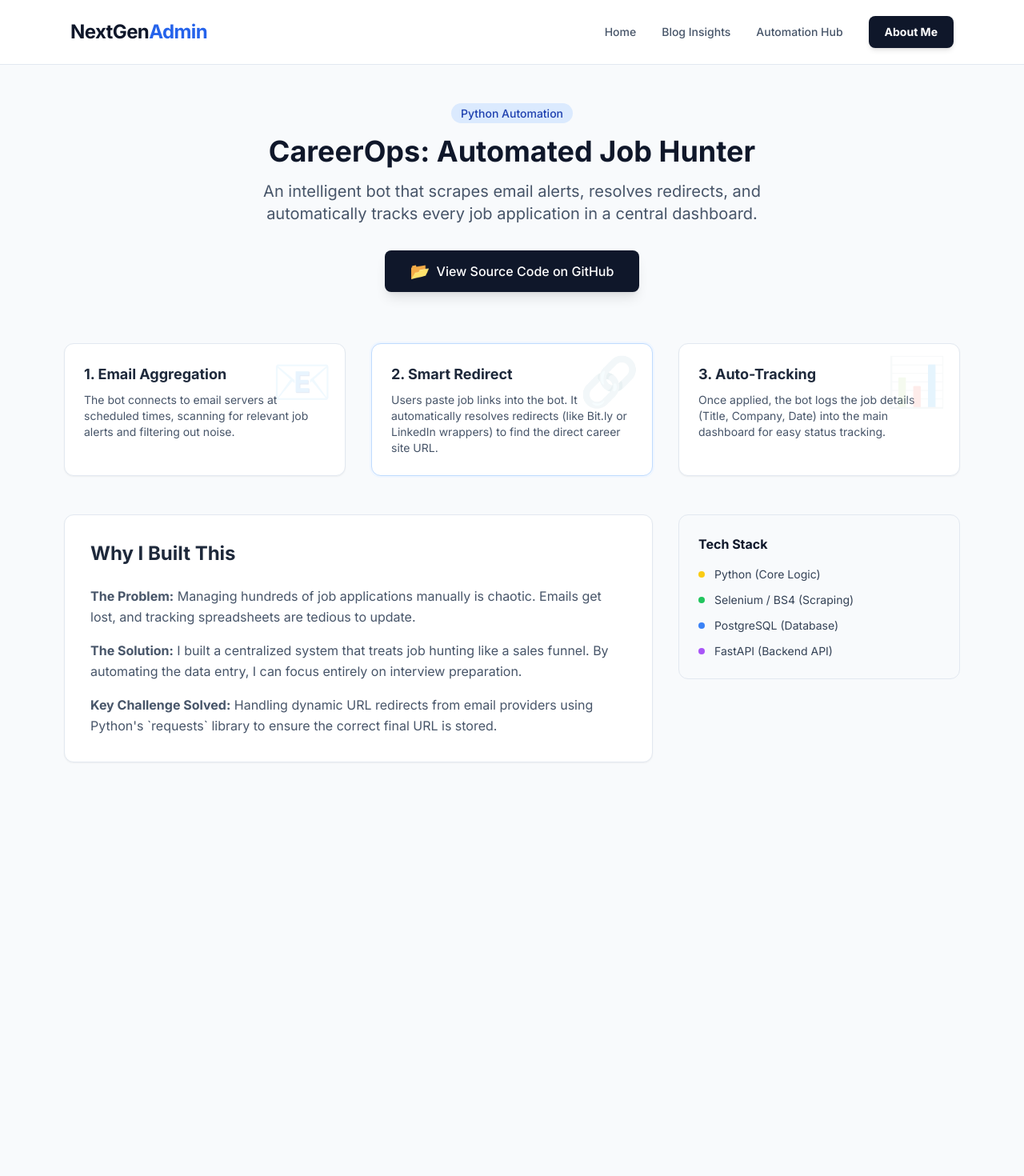
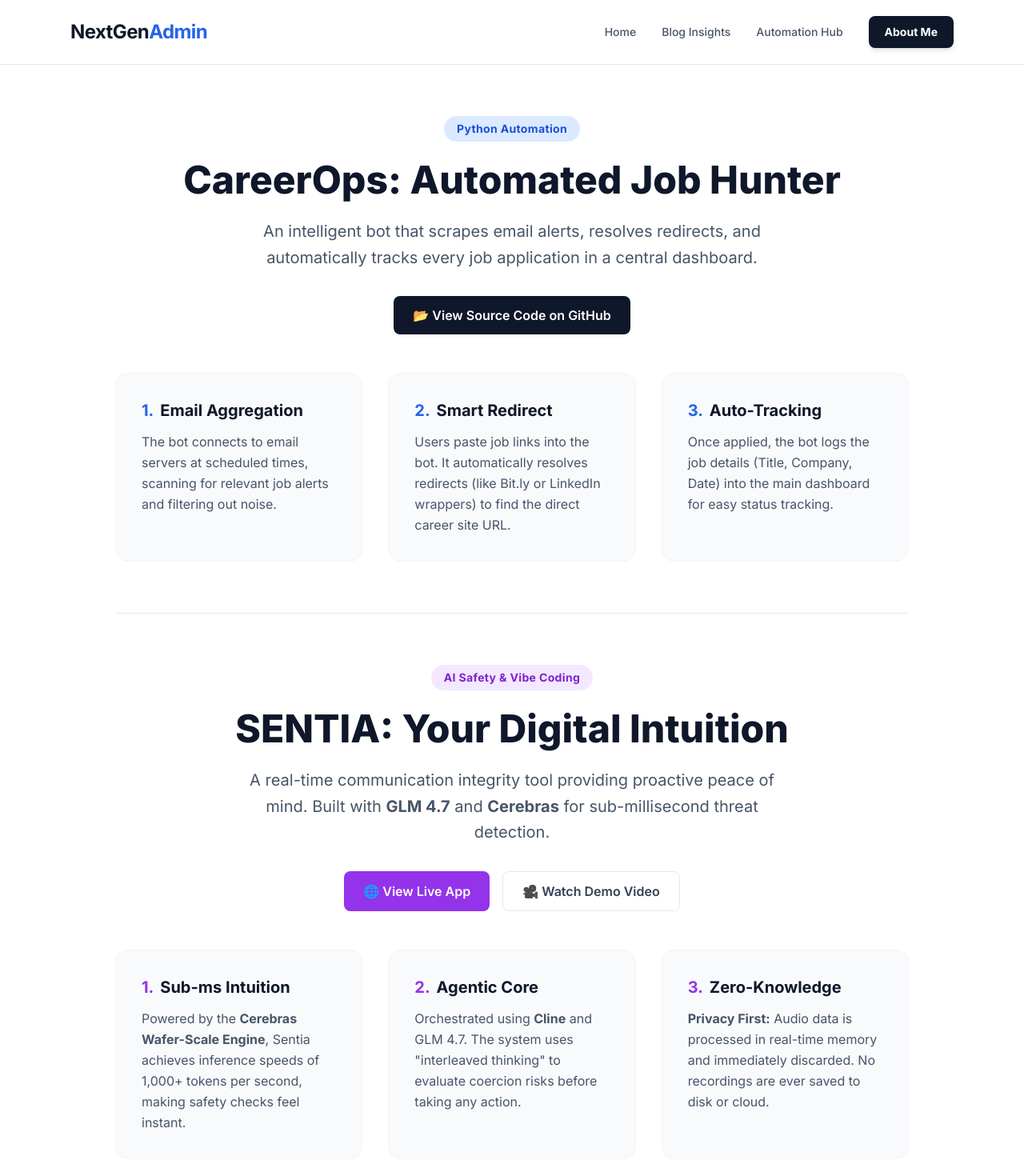
Before and after one commit to Sindhuja16-coder/my-sysadmin-portfolio, a Next.js app in the folder frontend/: page /careerops in a window 1280 px wide. Shown: the top 1470 px of the page at 80% size. Before the commit the page ends 1001 px from the top, so only its background shows below. Built offline with nearby package versions, Linux system fonts and the light colour scheme.

Commit message:
Add Sentia to Automation Hub and fix spacing

```diff
--- a/frontend/src/app/careerops/page.tsx
+++ b/frontend/src/app/careerops/page.tsx
@@ -1,102 +1,133 @@
 import Navbar from "../components/Navbar";
-import Link from "next/link";
 
-export default function CareerOps() {
+export default function AutomationHub() {
   return (
-    <div className="min-h-screen bg-slate-50">
+    <div className="min-h-screen bg-white">
       <Navbar />
-      <main className="max-w-6xl mx-auto px-4 py-12">
 
-        {/* HERO SECTION */}
-        <div className="text-center mb-16">
-          <span className="bg-blue-100 text-blue-800 text-sm font-medium px-3 py-1 rounded-full">
+      <main className="max-w-5xl mx-auto px-4 py-16">
+
+        {/* ========================================= */}
+        {/* PROJECT 1: CAREEROPS                      */}
+        {/* ========================================= */}
+
+        <div className="text-center mb-12">
+          <span className="inline-block px-4 py-1.5 rounded-full bg-blue-100 text-blue-700 font-bold text-sm tracking-wide mb-6">
             Python Automation
           </span>
-          <h1 className="text-4xl font-bold text-slate-900 mt-4 mb-4">
+          <h1 className="text-4xl md:text-5xl font-extrabold text-slate-900 mb-6 leading-tight">
             CareerOps: Automated Job Hunter
           </h1>
-          <p className="text-xl text-slate-600 max-w-2xl mx-auto mb-8">
+          <p className="text-xl text-slate-600 max-w-2xl mx-auto leading-relaxed">
             An intelligent bot that scrapes email alerts, resolves redirects, and automatically tracks every job application in a central dashboard.
           </p>
 
-          {/* YOUR ACTUAL GITHUB LINK */}
-          <div className="flex justify-center gap-4">
-            <Link
-              href="https://github.com/Sindhuja16-coder/CareerOps"
+          <div className="mt-8 flex justify-center">
+            <a
+              href="https://github.com/SindhujaMyadam/CareerOps"
               target="_blank"
-              className="flex items-center gap-2 bg-slate-900 text-white px-8 py-3 rounded-lg font-medium hover:bg-slate-800 transition-colors shadow-lg hover:shadow-xl transform hover:-translate-y-1"
+              className="px-6 py-3 bg-slate-900 text-white font-semibold rounded-lg hover:bg-slate-800 transition-colors flex items-center gap-2"
             >
-              <span className="text-xl">📂</span> View Source Code on GitHub
-            </Link>
+              📂 View Source Code on GitHub
+            </a>
           </div>
         </div>
 
-        {/* WORKFLOW DIAGRAM */}
-        <div className="grid grid-cols-1 md:grid-cols-3 gap-8 mb-12">
-          {/* Step 1 */}
-          <div className="bg-white p-6 rounded-xl border border-slate-200 shadow-sm relative overflow-hidden">
-            <div className="absolute top-0 right-0 p-4 opacity-10 text-6xl">📧</div>
-            <h3 className="text-lg font-bold text-slate-800 mb-2">1. Email Aggregation</h3>
-            <p className="text-slate-600 text-sm">
+        {/* CareerOps Features - Reduced margin-bottom from mb-32 to mb-16 */}
+        <div className="grid grid-cols-1 md:grid-cols-3 gap-8 mb-16">
+          <div className="p-8 bg-slate-50 rounded-2xl border border-slate-100">
+            <h3 className="text-xl font-bold text-slate-900 mb-3 flex items-center gap-2">
+              <span className="text-blue-600">1.</span> Email Aggregation
+            </h3>
+            <p className="text-slate-600 leading-relaxed">
               The bot connects to email servers at scheduled times, scanning for relevant job alerts and filtering out noise.
             </p>
           </div>
-
-          {/* Step 2 */}
-          <div className="bg-white p-6 rounded-xl border border-blue-200 shadow-sm relative overflow-hidden ring-2 ring-blue-50">
-            <div className="absolute top-0 right-0 p-4 opacity-10 text-6xl">🔗</div>
-            <h3 className="text-lg font-bold text-slate-800 mb-2">2. Smart Redirect</h3>
-            <p className="text-slate-600 text-sm">
+          <div className="p-8 bg-slate-50 rounded-2xl border border-slate-100">
+            <h3 className="text-xl font-bold text-slate-900 mb-3 flex items-center gap-2">
+              <span className="text-blue-600">2.</span> Smart Redirect
+            </h3>
+            <p className="text-slate-600 leading-relaxed">
               Users paste job links into the bot. It automatically resolves redirects (like Bit.ly or LinkedIn wrappers) to find the direct career site URL.
             </p>
           </div>
-
-          {/* Step 3 */}
-          <div className="bg-white p-6 rounded-xl border border-slate-200 shadow-sm relative overflow-hidden">
-            <div className="absolute top-0 right-0 p-4 opacity-10 text-6xl">📊</div>
-            <h3 className="text-lg font-bold text-slate-800 mb-2">3. Auto-Tracking</h3>
-            <p className="text-slate-600 text-sm">
+          <div className="p-8 bg-slate-50 rounded-2xl border border-slate-100">
+            <h3 className="text-xl font-bold text-slate-900 mb-3 flex items-center gap-2">
+              <span className="text-blue-600">3.</span> Auto-Tracking
+            </h3>
+            <p className="text-slate-600 leading-relaxed">
               Once applied, the bot logs the job details (Title, Company, Date) into the main dashboard for easy status tracking.
             </p>
           </div>
         </div>
 
-        {/* TECHNICAL DETAILS */}
-        <div className="grid grid-cols-1 lg:grid-cols-3 gap-8">
-          <div className="lg:col-span-2 bg-white p-8 rounded-xl shadow-sm border border-slate-200">
-            <h2 className="text-2xl font-bold text-slate-800 mb-6">Why I Built This</h2>
-            <div className="space-y-4 text-slate-600 leading-relaxed">
-              <p>
-                <strong>The Problem:</strong> Managing hundreds of job applications manually is chaotic. Emails get lost, and tracking spreadsheets are tedious to update.
-              </p>
-              <p>
-                <strong>The Solution:</strong> I built a centralized system that treats job hunting like a sales funnel. By automating the data entry, I can focus entirely on interview preparation.
-              </p>
-              <p>
-                <strong>Key Challenge Solved:</strong> Handling dynamic URL redirects from email providers using Python's `requests` library to ensure the correct final URL is stored.
-              </p>
-            </div>
+
+        {/* ========================================= */}
+        {/* DIVIDER - Reduced spacing                 */}
+        {/* ========================================= */}
+        <div className="w-full h-px bg-slate-200 mb-16"></div>
+
+
+        {/* ========================================= */}
+        {/* PROJECT 2: SENTIA                         */}
+        {/* ========================================= */}
+
+        <div className="text-center mb-12">
+          {/* Tag is Purple to distinguish AI project */}
+          <span className="inline-block px-4 py-1.5 rounded-full bg-purple-100 text-purple-700 font-bold text-sm tracking-wide mb-6">
+            AI Safety & Vibe Coding
+          </span>
+          <h1 className="text-4xl md:text-5xl font-extrabold text-slate-900 mb-6 leading-tight">
+            SENTIA: Your Digital Intuition
+          </h1>
+          <p className="text-xl text-slate-600 max-w-2xl mx-auto leading-relaxed">
+            A real-time communication integrity tool providing proactive peace of mind.
+            Built with <strong>GLM 4.7</strong> and <strong>Cerebras</strong> for sub-millisecond threat detection.
+          </p>
+
+          <div className="mt-8 flex justify-center gap-4 flex-wrap">
+            <a
+              href="https://sentia-sandy.vercel.app"
+              target="_blank"
+              className="px-6 py-3 bg-purple-600 text-white font-semibold rounded-lg hover:bg-purple-700 transition-colors flex items-center gap-2"
+            >
+              🌐 View Live App
+            </a>
+            <a
+              href="https://drive.google.com/file/d/1vRAPPd9Sj0oo27s5TAfO2SjB_j2a-0eG/view?usp=sharing"
+              target="_blank"
+              className="px-6 py-3 bg-white border border-slate-200 text-slate-700 font-semibold rounded-lg hover:bg-slate-50 transition-colors flex items-center gap-2"
+            >
+              🎥 Watch Demo Video
+            </a>
           </div>
+        </div>
 
-          {/* Tech Stack Side Panel */}
-          <div className="space-y-6">
-            <div className="bg-slate-50 p-6 rounded-xl border border-slate-200">
-              <h3 className="font-bold text-slate-900 mb-4">Tech Stack</h3>
-              <ul className="space-y-3">
-                <li className="flex items-center gap-3 text-sm text-slate-700">
-                  <span className="w-2 h-2 bg-yellow-400 rounded-full"></span> Python (Core Logic)
-                </li>
-                <li className="flex items-center gap-3 text-sm text-slate-700">
-                  <span className="w-2 h-2 bg-green-500 rounded-full"></span> Selenium / BS4 (Scraping)
-                </li>
-                <li className="flex items-center gap-3 text-sm text-slate-700">
-                  <span className="w-2 h-2 bg-blue-500 rounded-full"></span> PostgreSQL (Database)
-                </li>
-                <li className="flex items-center gap-3 text-sm text-slate-700">
-                  <span className="w-2 h-2 bg-purple-500 rounded-full"></span> FastAPI (Backend API)
-                </li>
-              </ul>
-            </div>
+        {/* Sentia Features */}
+        <div className="grid grid-cols-1 md:grid-cols-3 gap-8 mb-20">
+          <div className="p-8 bg-slate-50 rounded-2xl border border-slate-100">
+            <h3 className="text-xl font-bold text-slate-900 mb-3 flex items-center gap-2">
+              <span className="text-purple-600">1.</span> Sub-ms Intuition
+            </h3>
+            <p className="text-slate-600 leading-relaxed">
+              Powered by the <strong>Cerebras Wafer-Scale Engine</strong>, Sentia achieves inference speeds of 1,000+ tokens per second, making safety checks feel instant.
+            </p>
+          </div>
+          <div className="p-8 bg-slate-50 rounded-2xl border border-slate-100">
+            <h3 className="text-xl font-bold text-slate-900 mb-3 flex items-center gap-2">
+              <span className="text-purple-600">2.</span> Agentic Core
+            </h3>
+            <p className="text-slate-600 leading-relaxed">
+              Orchestrated using <strong>Cline</strong> and GLM 4.7. The system uses "interleaved thinking" to evaluate coercion risks before taking any action.
+            </p>
+          </div>
+          <div className="p-8 bg-slate-50 rounded-2xl border border-slate-100">
+            <h3 className="text-xl font-bold text-slate-900 mb-3 flex items-center gap-2">
+              <span className="text-purple-600">3.</span> Zero-Knowledge
+            </h3>
+            <p className="text-slate-600 leading-relaxed">
+              <strong>Privacy First:</strong> Audio data is processed in real-time memory and immediately discarded. No recordings are ever saved to disk or cloud.
+            </p>
           </div>
         </div>
 
--- a/frontend/src/app/page.tsx
+++ b/frontend/src/app/page.tsx
@@ -16,11 +16,11 @@ export default function Home() {
         {/* Projects Grid */}
         <div className="grid grid-cols-1 md:grid-cols-2 lg:grid-cols-3 gap-6">
 
-          {/* --- FEATURED PROJECT: SENTIA (Premium Purple Tint) --- */}
-          <div className="col-span-1 md:col-span-2 lg:col-span-3 bg-gradient-to-br from-purple-50 via-white to-purple-50 p-8 rounded-2xl shadow-md border border-purple-100 hover:shadow-lg transition-all relative overflow-hidden">
+          {/* --- FEATURED PROJECT: SENTIA --- */}
+          <div className="col-span-1 md:col-span-2 lg:col-span-3 bg-gradient-to-br from-purple-50 via-white to-purple-50 p-8 rounded-2xl shadow-md border border-purple-200 relative overflow-hidden group">
 
-            {/* Optional: Subtle decorative blur for premium feel */}
-            <div className="absolute top-0 right-0 w-32 h-32 bg-purple-100 rounded-full blur-3xl opacity-50 -mr-10 -mt-10 pointer-events-none"></div>
+            {/* Decorative Blur */}
+            <div className="absolute top-0 right-0 w-32 h-32 bg-purple-100 rounded-full blur-3xl opacity-50 -mr-16 -mt-16"></div>
 
             <div className="relative z-10">
               <div className="flex flex-col md:flex-row justify-between items-start md:items-center mb-6">
@@ -29,61 +29,84 @@ export default function Home() {
                   <div>
                     <h2 className="text-3xl font-bold text-slate-900">SENTIA: Your Digital Intuition</h2>
                     <div className="flex flex-wrap gap-2 mt-1">
-                      <span className="text-purple-700 font-bold text-sm tracking-wide">🏆 HACKATHON WINNER</span>
+                      <span className="text-purple-700 font-bold text-sm tracking-wide">🤝 HACKATHON PARTICIPANT</span>
                       <span className="text-slate-400 text-sm">•</span>
-                      <span className="text-slate-600 font-medium text-sm">Vibe Coding</span>
+                      <span className="text-slate-600 font-medium text-sm">24-Hour Sprint</span>
                       <span className="text-slate-400 text-sm">•</span>
                       <span className="text-slate-600 font-medium text-sm">AI Safety</span>
                     </div>
                   </div>
                 </div>
+
+                {/* Updated Buttons with Drive Video Link */}
+                <div className="mt-4 md:mt-0 flex flex-wrap gap-3">
                   <a
-                  href="https://lnkd.in/gatGiubJ"
+                    href="https://sentia-sandy.vercel.app"
                     target="_blank"
                     rel="noopener noreferrer"
-                  className="mt-6 md:mt-0 bg-purple-600 text-white px-6 py-3 rounded-lg font-semibold hover:bg-purple-700 hover:shadow-lg hover:-translate-y-0.5 transition-all flex items-center gap-2"
+                    className="px-5 py-2 bg-purple-600 text-white font-semibold rounded-lg hover:bg-purple-700 transition-colors shadow-sm flex items-center gap-2"
                   >
-                  View Live App <span>→</span>
+                    🌐 View Live <span>→</span>
                   </a>
+                  <a
+                    href="https://drive.google.com/file/d/1vRAPPd9Sj0oo27s5TAfO2SjB_j2a-0eG/view?usp=sharing"
+                    target="_blank"
+                    rel="noopener noreferrer"
+                    className="px-5 py-2 bg-white text-purple-700 font-semibold rounded-lg border border-purple-200 hover:bg-purple-50 transition-colors flex items-center gap-2"
+                  >
+                    🎥 Watch Video <span>→</span>
+                  </a>
+                  {/* Link to the new Detail Page we are about to create */}
+                  <Link
+                    href="/sentia"
+                    className="px-5 py-2 text-slate-600 font-medium hover:text-purple-700 transition-colors flex items-center gap-2"
+                  >
+                    📖 Read Case Study <span>→</span>
+                  </Link>
+                </div>
               </div>
 
               <p className="text-slate-700 mb-8 text-lg leading-relaxed max-w-4xl">
-                An AI-powered "Digital Intuition" app built with <strong>Vibe Coding</strong> and <strong>Agentic AI</strong>.
-                It uses <strong>Cerebras AI</strong> for sub-millisecond pattern recognition to detect threats during calls while maintaining
+                An AI-powered "Digital Intuition" app built during the <strong>GLM 4.7 x Cerebras Hackathon</strong>.
+                It uses <strong>Cerebras AI</strong> for sub-millisecond pattern recognition to detect threats dynamically, ensuring
                 <strong> Zero-Knowledge privacy</strong> (audio is discarded immediately).
               </p>
 
-              {/* Specs Box - Now White for Contrast */}
+              {/* Specs Box */}
               <div className="grid grid-cols-1 sm:grid-cols-3 gap-6 bg-white p-5 rounded-xl border border-purple-100 shadow-sm">
                 <div>
                   <span className="block text-xs font-bold text-purple-600 uppercase tracking-wider mb-1">Architecture</span>
                   <span className="text-sm font-semibold text-slate-800">Agentic Orchestration (Cline)</span>
                 </div>
                 <div>
-                   <span className="block text-xs font-bold text-purple-600 uppercase tracking-wider mb-1">Inference</span>
+                  <span className="block text-xs font-bold text-purple-600 uppercase tracking-wider mb-1">Inference Speed</span>
                   <span className="text-sm font-semibold text-slate-800">Cerebras (1,000+ TPS)</span>
                 </div>
-                 <div>
-                   <span className="block text-xs font-bold text-purple-600 uppercase tracking-wider mb-1">Stack</span>
-                   <span className="text-sm font-semibold text-slate-800">React, Tailwind, Vercel</span>
+                <div className="flex flex-col">
+                  <span className="block text-xs font-bold text-purple-600 uppercase tracking-wider mb-1">Links & Stack</span>
+                  <span className="text-sm font-semibold text-slate-800">
+                    <a href="https://github.com/Sindhuja16-coder/sentia" target="_blank" rel="noopener noreferrer" className="text-purple-600 hover:underline flex items-center gap-1">
+                      💻 GitHub Repo <span>↗</span>
+                    </a>
+                  </span>
                 </div>
               </div>
             </div>
           </div>
 
-          {/* --- EXISTING CARD 1: CareerOps --- */}
+          {/* --- EXISTING CARD: CareerOps --- */}
           <div className="bg-white p-6 rounded-2xl shadow-sm border border-slate-200 hover:shadow-md transition-all group">
             <div className="text-3xl mb-4 group-hover:scale-110 transition-transform duration-300">⚙️</div>
             <h3 className="text-xl font-bold text-slate-900 mb-2">CareerOps</h3>
             <p className="text-slate-600 mb-4 text-sm">
               Comprehensive automation platform for tracking job applications and managing career workflows.
             </p>
-            <a href="https://github.com/SindhujaMyadam/CareerOps" className="text-blue-600 font-medium hover:text-blue-800 flex items-center gap-1">
+            <Link href="/careerops" className="text-blue-600 font-medium hover:text-blue-800 flex items-center gap-1">
               View Project <span>→</span>
-            </a>
+            </Link>
           </div>
 
-          {/* --- EXISTING CARD 2: Automated Job Hunter --- */}
+          {/* --- EXISTING CARD: Automated Job Hunter --- */}
           <div className="bg-white p-6 rounded-2xl shadow-sm border border-slate-200 hover:shadow-md transition-all group">
             <div className="text-3xl mb-4 group-hover:scale-110 transition-transform duration-300">🤖</div>
             <h3 className="text-xl font-bold text-slate-900 mb-2">Automated Job Hunter</h3>
@@ -95,7 +118,7 @@ export default function Home() {
             </a>
           </div>
 
-          {/* --- EXISTING CARD 3: Intune Expertise --- */}
+          {/* --- EXISTING CARD: Intune Expertise --- */}
           <div className="bg-white p-6 rounded-2xl shadow-sm border border-slate-200 hover:shadow-md transition-all group">
             <div className="text-3xl mb-4 group-hover:scale-110 transition-transform duration-300">☁️</div>
             <h3 className="text-xl font-bold text-slate-900 mb-2">Intune Expertise</h3>
```
Lines whose indentation alone changed are shown as unchanged.
